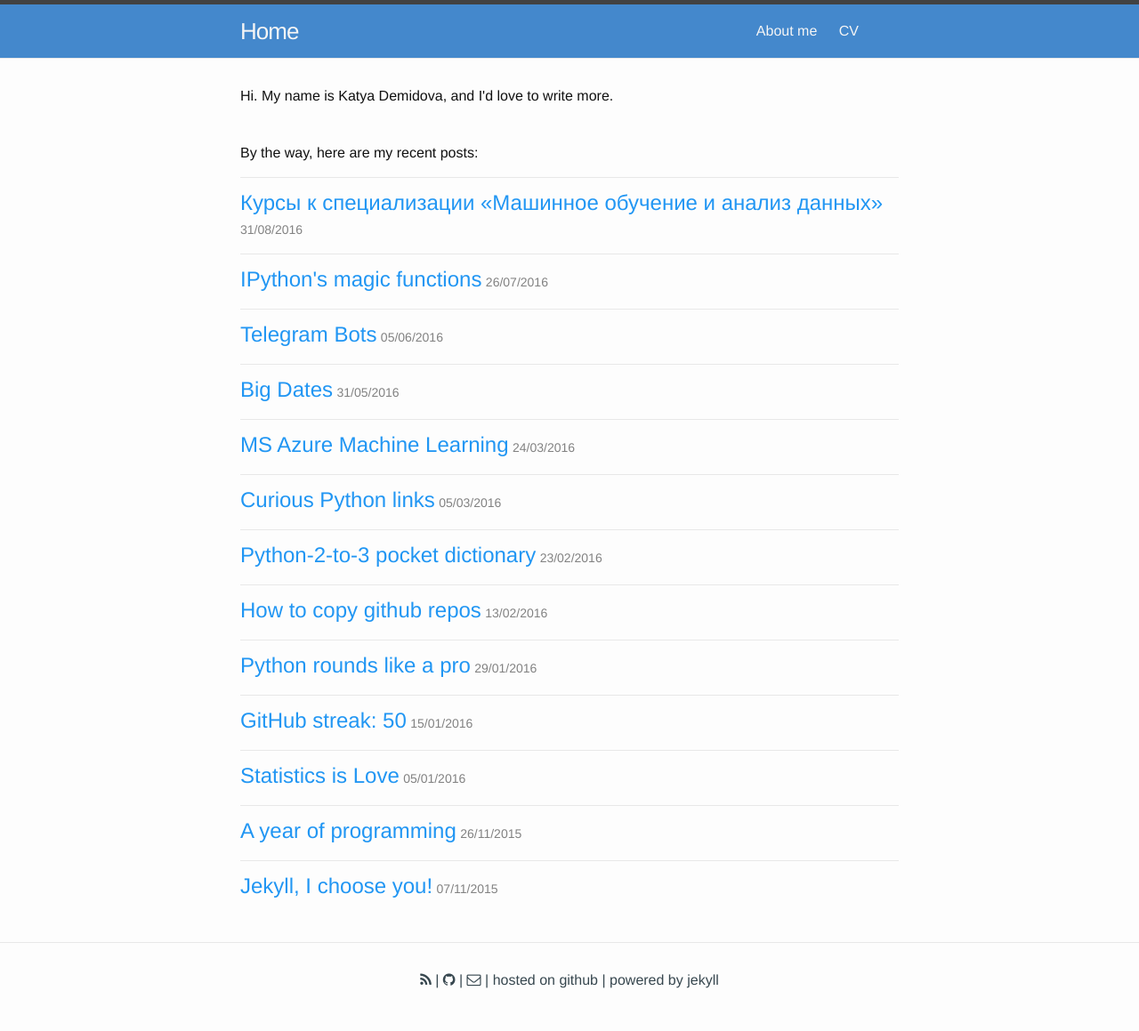
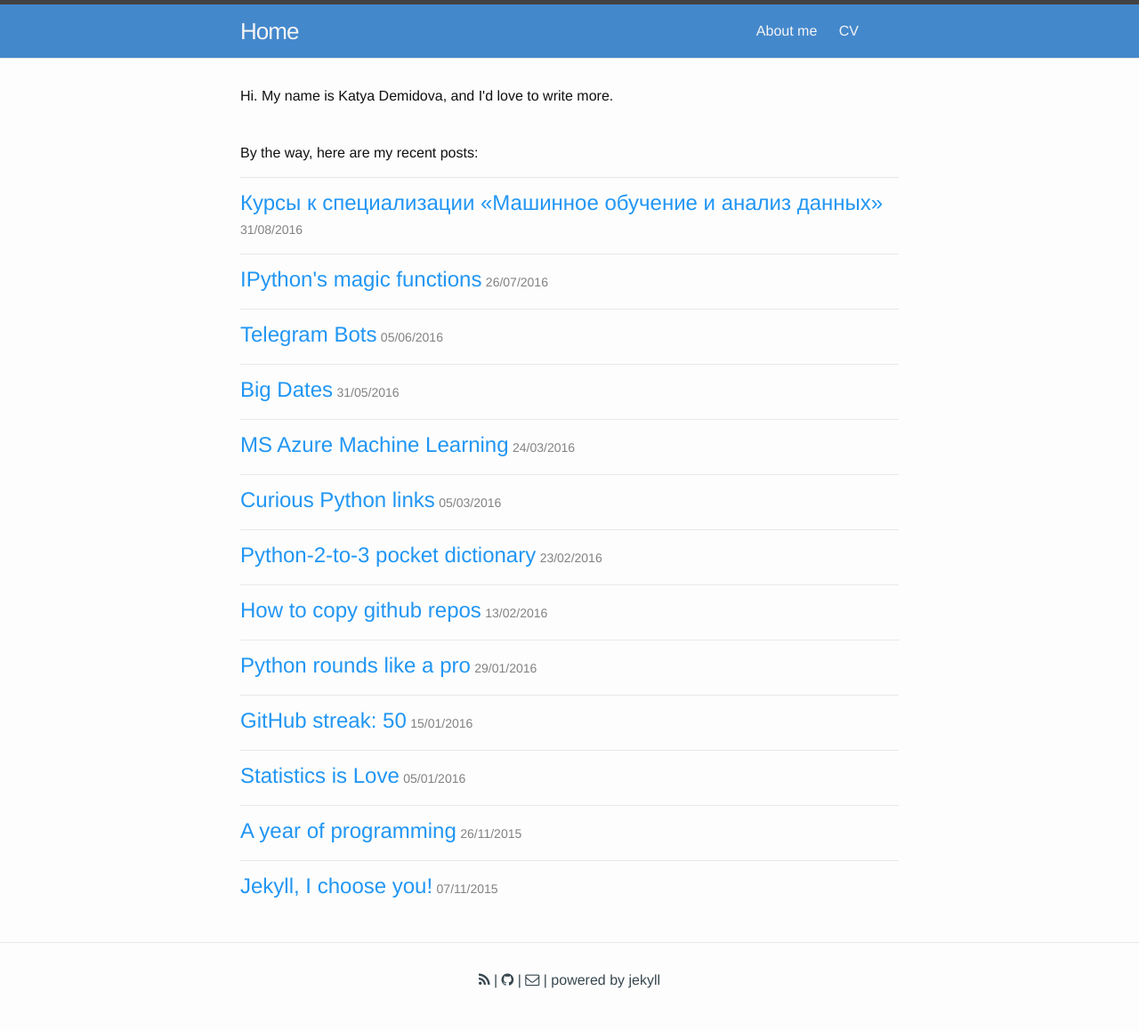
Before and after one commit to demidovakatya/demidovakatya.github.io, a Jekyll site: the page built from index.html, in a window 1280 px wide. Shown: the whole page at 89% size. Built offline with Jekyll 4.4.1, drawn with Linux system fonts in a browser that asks for light colours; nearby versions of some CDN libraries.

Commit message:
fixed footer

```diff
--- a/_includes/footer.html
+++ b/_includes/footer.html
@@ -5,7 +5,7 @@
     <div class="footer-col-wrapper">
 
       <div class="footer-col">
-        <p><a href="{{ "/feed.xml" | prepend: site.baseurl }}"><i class="fa fa-rss"></i></a> | <a href="https://github.com/demidovakatya"><i class="fa fa-github"></i></a> | <a href="mailto:{{ site.email }}"><i class="fa fa-envelope-o"></i></a> | <a href="https://pages.github.com">hosted on github</a> | <a href="http://jekyllrb.com">powered by jekyll</a></p>
+        <p><a href="{{ "/feed.xml" | prepend: site.baseurl }}"><i class="fa fa-rss"></i></a> | <a href="https://github.com/demidovakatya"><i class="fa fa-github"></i></a> | <a href="mailto:demidovakatya@gmail.com"><i class="fa fa-envelope-o"></i></a> | <a href="http://jekyllrb.com">powered by jekyll</a></p>
       </div>
     </div>
 
```
